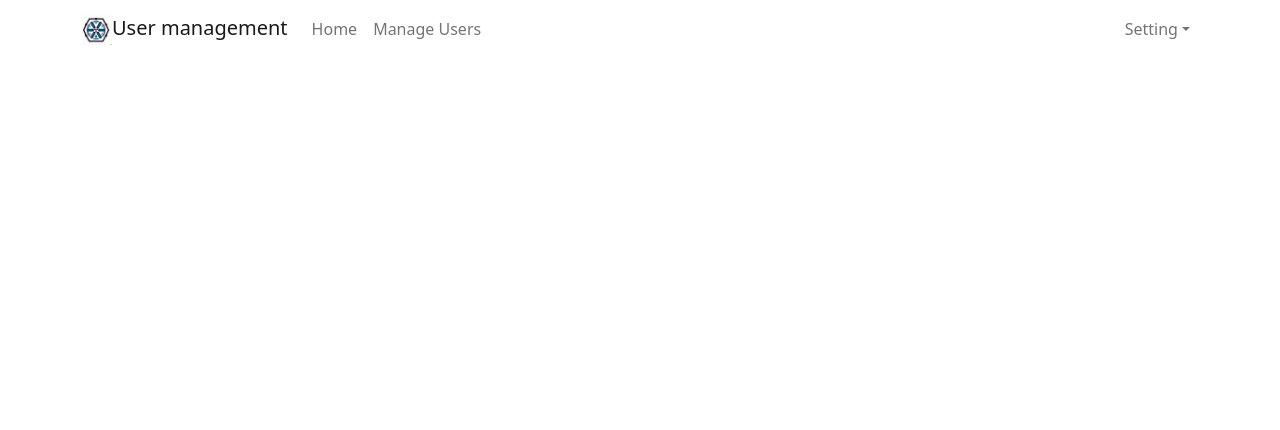
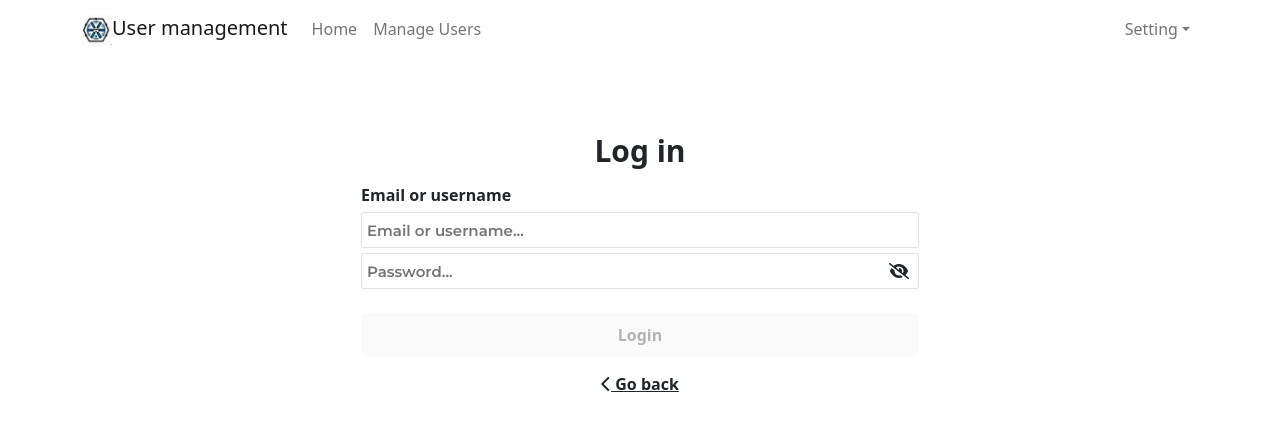
Before and after one commit to jpeseWang/reactjs-crud, a React (Create React App) app: page /login in a window 1280 px wide. Shown: the top 430 px of the page. Built offline with nearby package versions, Linux system fonts and the light colour scheme.

Commit message:
login component

```diff
--- a/src/App.scss
+++ b/src/App.scss
@@ -1,2 +1,67 @@
 .app-container {
+  .login-container {
+    display: flex;
+    flex-direction: column;
+    margin: 0 auto;
+  }
+  .title {
+    margin: 10px auto;
+    font-size: 30px;
+    font-weight: 700;
+    padding-top: 60px;
+  }
+  .text {
+    font-weight: 600;
+    margin-bottom: 5px;
+  }
+  input {
+    padding: 5px;
+    outline: none;
+    margin-bottom: 5px;
+    border: 1px solid rgba(22, 24, 35, 0.12);
+    padding-inline-end: unset;
+    border-radius: 3px;
+    width: 100%;
+    &:focus {
+      background-color: rgba(22, 24, 35, 0.06);
+      border: 1px solid rgba(22, 24, 35, 0.12);
+    }
+    &::placeholder {
+      font-family: "Montserrat", sans-serif;
+      font-size: 15px;
+      font-weight: 400;
+    }
+  }
+  .input-pw {
+    position: relative;
+    .fa-eye-slash {
+      position: absolute;
+      top: 10px;
+      right: 10px;
+      cursor: pointer;
+    }
+  }
+  button {
+    padding: 10px;
+    border-radius: 5px;
+    outline: none;
+    border: none;
+    margin-top: 19px;
+    font-weight: 600;
+    &:hover {
+      color: white;
+      background-color: rgba(254, 44, 85, 1);
+    }
+  }
+  button[disabled="disabled"],
+  button:disabled {
+    cursor: not-allowed;
+  }
+  .back {
+    text-align: center;
+    margin-top: 15px;
+    text-decoration: underline;
+    font-weight: 700;
+    cursor: pointer;
+  }
 }
--- a/src/App.tsx
+++ b/src/App.tsx
@@ -1,10 +1,10 @@
 import Container from "react-bootstrap/Container";
 import { ToastContainer } from "react-toastify";
-import { useState } from "react";
 import "./App.scss";
 import Header from "./components/Header";
 import Home from "./components/Home";
 import TableUsers from "./components/TableUser";
+import Login from "./components/Login";
 import { Routes, Route } from "react-router-dom";
 function App() {
   return (
@@ -14,6 +14,7 @@
           <Header />
           <Routes>
             <Route path="/" element={<Home />} />
+            <Route path="/login" element={<Login />} />
             <Route path="/users" element={<TableUsers />} />
           </Routes>
         </Container>
--- /dev/null
+++ b/src/components/Login.js
@@ -0,0 +1,49 @@
+import { useState } from "react";
+
+function Login() {
+  const [email, setEmail] = useState("");
+  const [password, setPassword] = useState("");
+  const [isShowPassword, setIsShowPassword] = useState(false);
+  const handleShowPassword = () => {
+    if (password) {
+      setIsShowPassword(!isShowPassword);
+    }
+  };
+  return (
+    <div className="login-container col-6 col-sm-6">
+      <div className="title">Log in</div>
+      <div className="text">Email or username</div>
+      <input
+        type="text"
+        value={email}
+        placeholder="Email or username..."
+        onChange={(e) => {
+          setEmail(e.target.value);
+        }}
+      />
+      <div className="input-pw">
+        <input
+          type={isShowPassword ? "text" : "password"}
+          value={password}
+          placeholder="Password..."
+          onChange={(e) => {
+            setPassword(e.target.value);
+          }}
+        />
+        <i onClick={handleShowPassword} class="fa-solid fa-eye-slash"></i>
+      </div>
+
+      <button
+        className={email && password ? "active" : ""}
+        disabled={email && password ? false : true}
+      >
+        Login
+      </button>
+      <div className="back">
+        <i className="fa-solid fa-chevron-left"></i> Go back
+      </div>
+    </div>
+  );
+}
+
+export default Login;
--- a/src/index.css
+++ b/src/index.css
@@ -1,13 +1,14 @@
+@import url("https://fonts.googleapis.com/css2?family=Montserrat:wght@600&display=swap");
 body {
   margin: 0;
-  font-family: -apple-system, BlinkMacSystemFont, 'Segoe UI', 'Roboto', 'Oxygen',
-    'Ubuntu', 'Cantarell', 'Fira Sans', 'Droid Sans', 'Helvetica Neue',
+  font-family: -apple-system, BlinkMacSystemFont, "Segoe UI", "Roboto", "Oxygen",
+    "Ubuntu", "Cantarell", "Fira Sans", "Droid Sans", "Helvetica Neue",
     sans-serif;
   -webkit-font-smoothing: antialiased;
   -moz-osx-font-smoothing: grayscale;
 }
 
 code {
-  font-family: source-code-pro, Menlo, Monaco, Consolas, 'Courier New',
+  font-family: source-code-pro, Menlo, Monaco, Consolas, "Courier New",
     monospace;
 }
```
